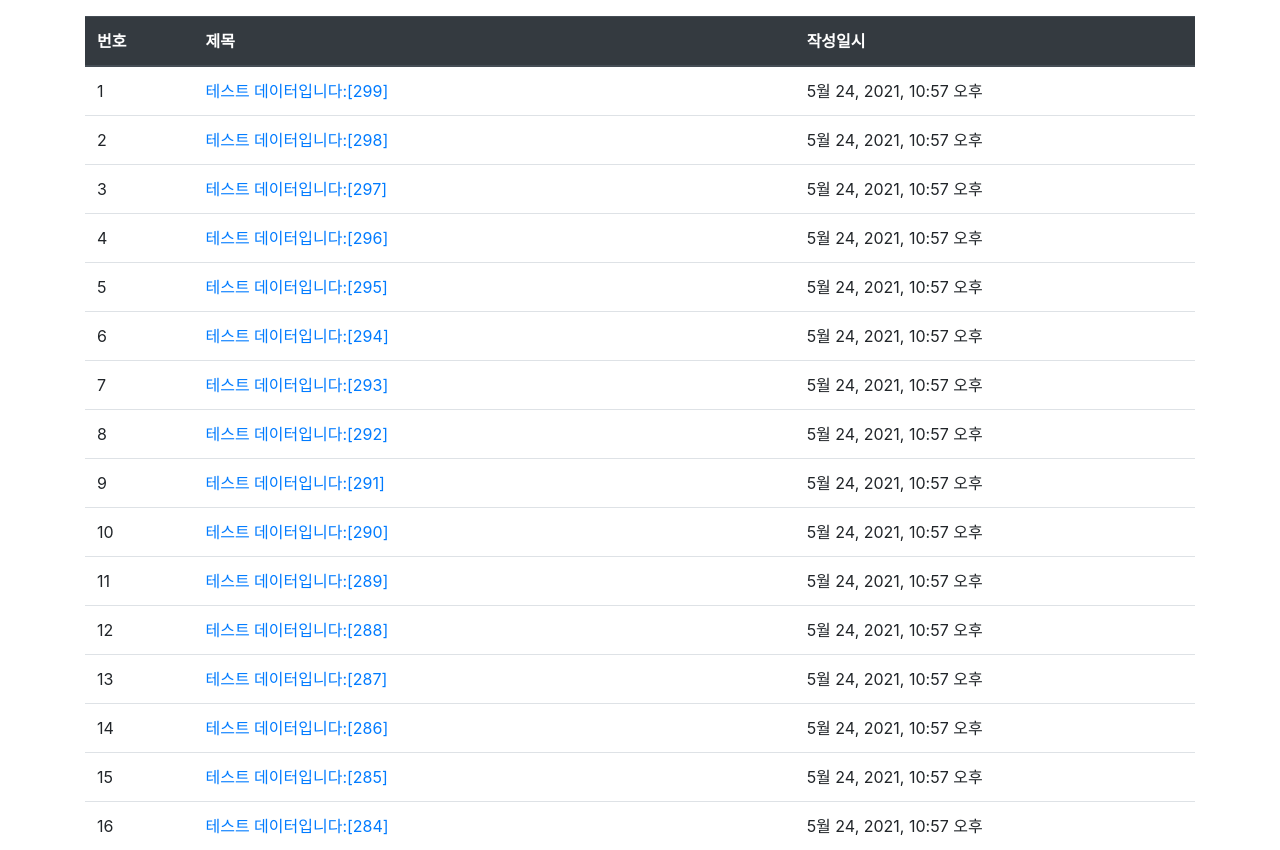
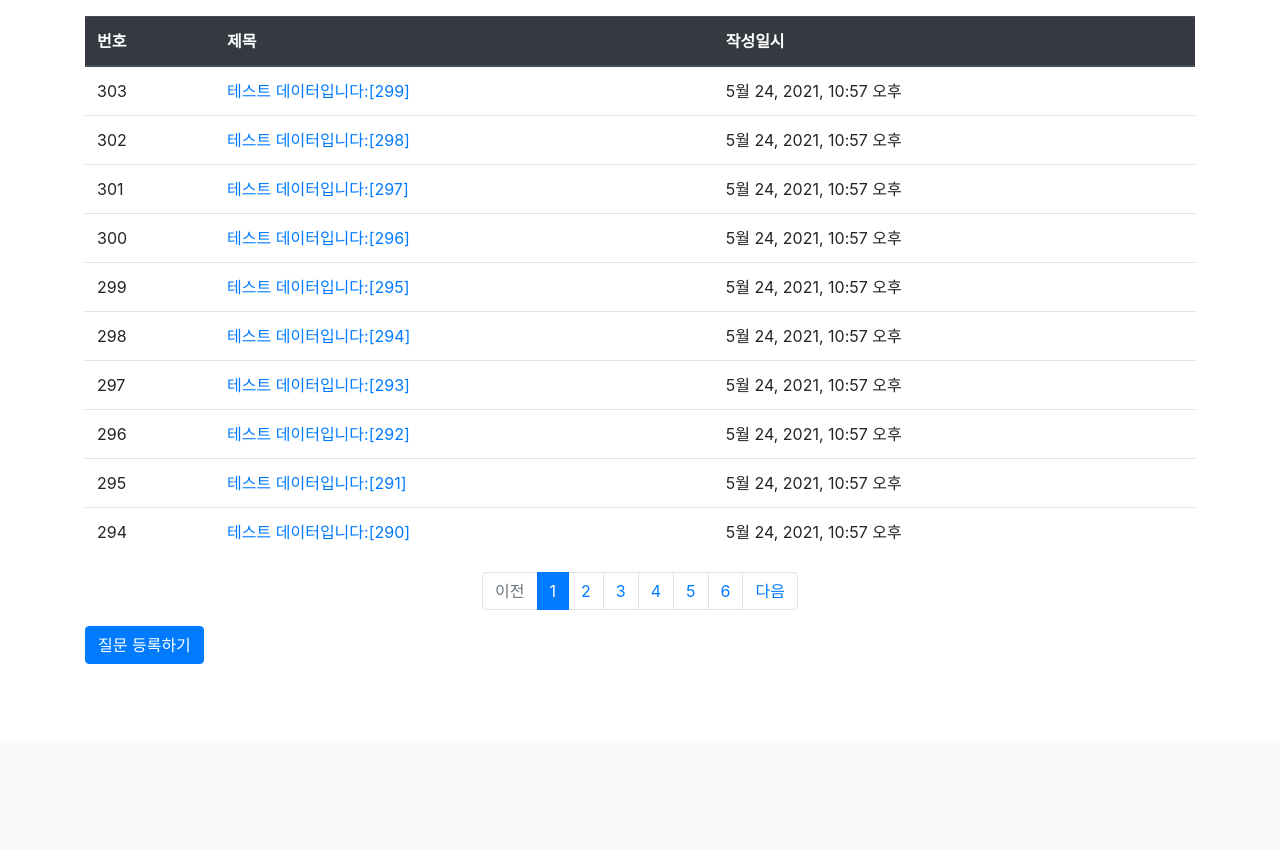
Before and after one commit to lgj9172/hello-django, a Django app: page /pybo/ in a window 1280 px wide. Shown: the part 57-907 px from the top of the page. After the commit the page ends 721 px from the top, so only its background shows below. Run offline with Django 3.2, Linux system fonts and the light colour scheme; data comes from the database, SQL or seed files in the repository; both versions use the stored data as it was after the commit; some libraries are stand-ins or nearby versions.

Commit message:
add: 3-03

```diff
--- /dev/null
+++ b/pybo/templatetags/pybo_filter.py
@@ -0,0 +1,8 @@
+from django import template
+
+register = template.Library()
+
+
+@register.filter
+def sub(value, arg):
+    return value - arg
--- a/pybo/views.py
+++ b/pybo/views.py
@@ -5,14 +5,21 @@ from django.http import HttpResponse
 from .models import Question
 from django.utils import timezone
 from .forms import QuestionForm, AnswerForm
+from django.core.paginator import Paginator
 
 def index(request):
     """
     파이보 목록 출력
     """
+    # 입력 파라미터
+    page = request.GET.get('page', '1')  # 페이지
+    # 조회
     question_list = Question.objects.order_by('-create_date')
-    context = {'question_list': question_list}
-    # return HttpResponse("안녕하세요 파이보에 오신것은 환영합니다.")
+    # 페이징처리
+    paginator = Paginator(question_list, 10)  # 페이지당 10개씩 보여주기
+    page_obj = paginator.get_page(page)
+
+    context = {'question_list': page_obj}
     return render(request, 'pybo/question_list.html', context)
 
 def detail(request, question_id):
--- a/templates/pybo/question_list.html
+++ b/templates/pybo/question_list.html
@@ -1,4 +1,5 @@
 {% extends 'base.html' %}
+{% load pybo_filter %}
 {% block content %}
 <div class="container my-3">
     <table class="table">
@@ -13,7 +14,10 @@
         {% if question_list %}
         {% for question in question_list %}
         <tr>
-            <td>{{ forloop.counter }}</td>
+            <td>
+                <!-- 번호 = 전체건수 - 시작인덱스 - 현재인덱스 + 1 -->
+                {{ question_list.paginator.count|sub:question_list.start_index|sub:forloop.counter0|add:1 }}
+            </td>
             <td>
                 <a href="{% url 'pybo:detail' question.id %}">{{ question.subject }}</a>
             </td>
@@ -27,6 +31,44 @@
         {% endif %}
         </tbody>
     </table>
+    <!-- 페이징처리 시작 -->
+    <ul class="pagination justify-content-center">
+        <!-- 이전페이지 -->
+        {% if question_list.has_previous %}
+        <li class="page-item">
+            <a class="page-link" href="?page={{ question_list.previous_page_number }}">이전</a>
+        </li>
+        {% else %}
+        <li class="page-item disabled">
+            <a class="page-link" tabindex="-1" aria-disabled="true" href="#">이전</a>
+        </li>
+        {% endif %}
+        <!-- 페이지리스트 -->
+        {% for page_number in question_list.paginator.page_range %}
+        {% if page_number >= question_list.number|add:-5 and page_number <= question_list.number|add:5 %}
+            {% if page_number == question_list.number %}
+            <li class="page-item active" aria-current="page">
+                <a class="page-link" href="?page={{ page_number }}">{{ page_number }}</a>
+            </li>
+            {% else %}
+            <li class="page-item">
+                <a class="page-link" href="?page={{ page_number }}">{{ page_number }}</a>
+            </li>
+            {% endif %}
+        {% endif %}
+        {% endfor %}
+        <!-- 다음페이지 -->
+        {% if question_list.has_next %}
+        <li class="page-item">
+            <a class="page-link" href="?page={{ question_list.next_page_number }}">다음</a>
+        </li>
+        {% else %}
+        <li class="page-item disabled">
+            <a class="page-link" tabindex="-1" aria-disabled="true" href="#">다음</a>
+        </li>
+        {% endif %}
+    </ul>
+    <!-- 페이징처리 끝 -->
     <a href="{% url 'pybo:question_create' %}" class="btn btn-primary">질문 등록하기</a>
 </div>
 {% endblock %}
```
Also changed, not shown: db.sqlite3.
